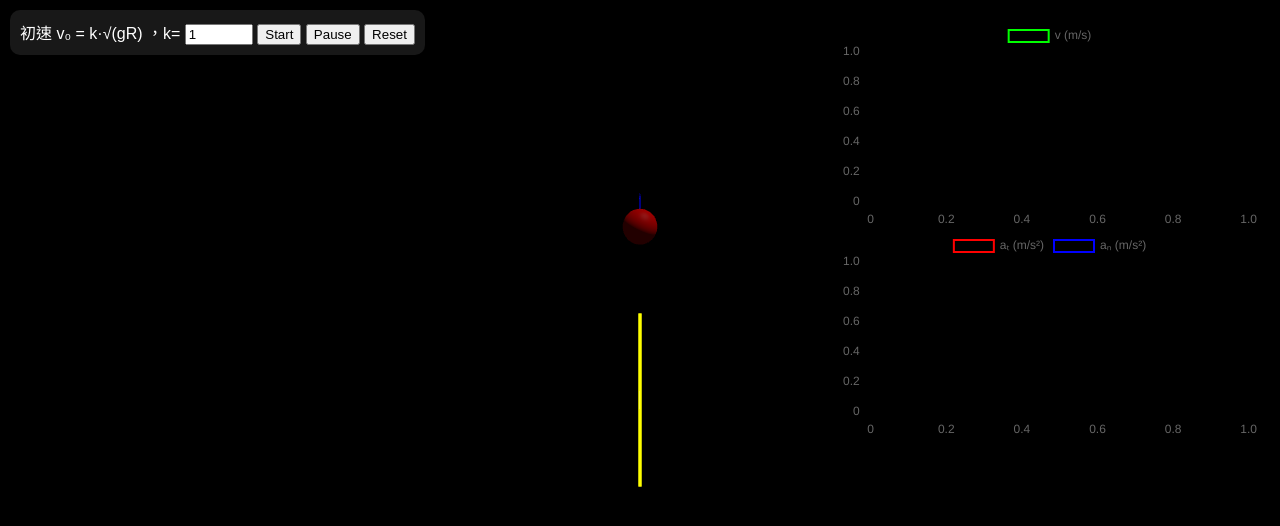
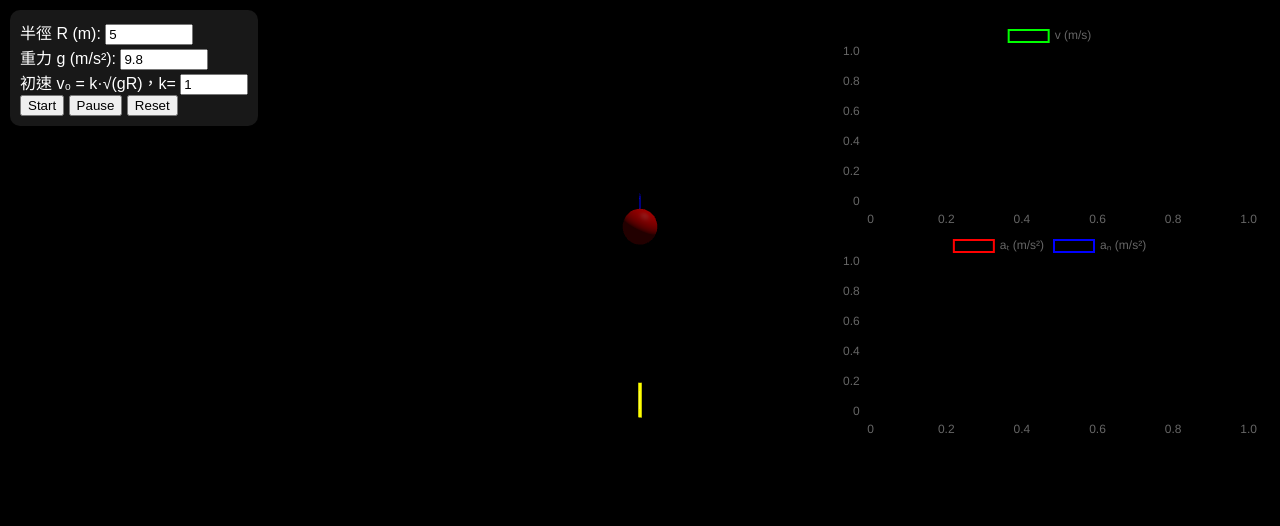
Before and after one commit to woody1234567/Physics_simulation_with_Threejs, a plain HTML site: page vertical_circular_motion/index.html in a window 1280 px wide. Both pictures are taken after a click on the button "Reset". Drawn offline with nearby package versions, Linux system fonts and the light colour scheme.

Commit message:
adding input fields on vertical circular motion demo

```diff
--- a/vertical_circular_motion/index.html
+++ b/vertical_circular_motion/index.html
@@ -40,7 +40,32 @@
   </head>
   <body>
     <div id="ui">
-      <label>初速 v₀ = k·√(gR) ，k=</label>
+      <div>
+        <label>半徑 R (m):</label>
+        <input
+          type="number"
+          id="rInput"
+          value="5"
+          step="0.5"
+          min="0.5"
+          max="50"
+          style="width: 80px"
+        />
+      </div>
+      <div>
+        <label>重力 g (m/s²):</label>
+        <input
+          type="number"
+          id="gInput"
+          value="9.8"
+          step="0.1"
+          min="0.1"
+          max="50"
+          style="width: 80px"
+        />
+      </div>
+      <div>
+        <label>初速 v₀ = k·√(gR)，k=</label>
         <input
           type="number"
           id="kInput"
@@ -50,6 +75,7 @@
           max="7"
           style="width: 60px"
         />
+      </div>
       <button id="startBtn">Start</button>
       <button id="pauseBtn">Pause</button>
       <button id="resetBtn">Reset</button>
--- a/vertical_circular_motion/main.js
+++ b/vertical_circular_motion/main.js
@@ -1,8 +1,8 @@
 import * as THREE from "https://unpkg.com/three@0.165.0/build/three.module.js";
 
 const size = 0.5;
-const R = 5;
-const g = 9.8;
+let R = 5;
+let g = 9.8;
 let k = 1;
 let v0 = k * Math.sqrt(g * R);
 const dt = 0.01;
@@ -37,7 +37,8 @@ const centerMat = new THREE.MeshBasicMaterial({ color: 0xffffff });
 const centerMesh = new THREE.Mesh(center, centerMat);
 scene.add(centerMesh);
 
-const ropeGeom = new THREE.CylinderGeometry(0.05, 0.05, R, 16);
+// 將繩子的基礎幾何高度設為 1，之後用 scale 依距離調整
+const ropeGeom = new THREE.CylinderGeometry(0.05, 0.05, 1, 16);
 const ropeMat = new THREE.MeshBasicMaterial({ color: 0xffff00 });
 const rope = new THREE.Mesh(ropeGeom, ropeMat);
 scene.add(rope);
@@ -146,6 +147,19 @@ function findAt(pos) {
 
 // ====== 重設 ======
 function resetSim() {
+  // 從 UI 讀入最新參數
+  if (typeof kInput !== "undefined" && kInput) {
+    const kv = parseFloat(kInput.value);
+    if (!isNaN(kv) && kv > 0) k = kv;
+  }
+  if (typeof rInput !== "undefined" && rInput) {
+    const rv = parseFloat(rInput.value);
+    if (!isNaN(rv) && rv > 0) R = rv;
+  }
+  if (typeof gInput !== "undefined" && gInput) {
+    const gv = parseFloat(gInput.value);
+    if (!isNaN(gv) && gv > 0) g = gv;
+  }
   t = 0;
   i = 0;
   running = false;
@@ -178,7 +192,7 @@ function animate() {
     const dir = ball.position.clone().normalize();
     const dist = ball.position.length(); // 中心(0,0,0) 到球的距離
     rope.position.copy(ball.position).multiplyScalar(0.5); // 中點
-    rope.scale.y = dist / R; // 依距離縮放高度 (若幾何高度是 1 就改成 dist/1)
+    rope.scale.y = dist; // 幾何基礎高度 1，直接縮放到 dist
     rope.quaternion.setFromUnitVectors(
       new THREE.Vector3(0, 1, 0), // cylinder 的本地 Y 軸
       dir // 指向球的方向
@@ -217,12 +231,13 @@ initCharts();
 
 // ====== 事件綁定 ======
 const kInput = document.getElementById("kInput");
+const rInput = document.getElementById("rInput");
+const gInput = document.getElementById("gInput");
 const startBtn = document.getElementById("startBtn");
 const pauseBtn = document.getElementById("pauseBtn");
 const resetBtn = document.getElementById("resetBtn");
 
 startBtn.addEventListener("click", () => {
-  k = parseFloat(kInput.value);
   resetSim();
   running = true;
 });
```
Lines whose indentation alone changed are shown as unchanged.
